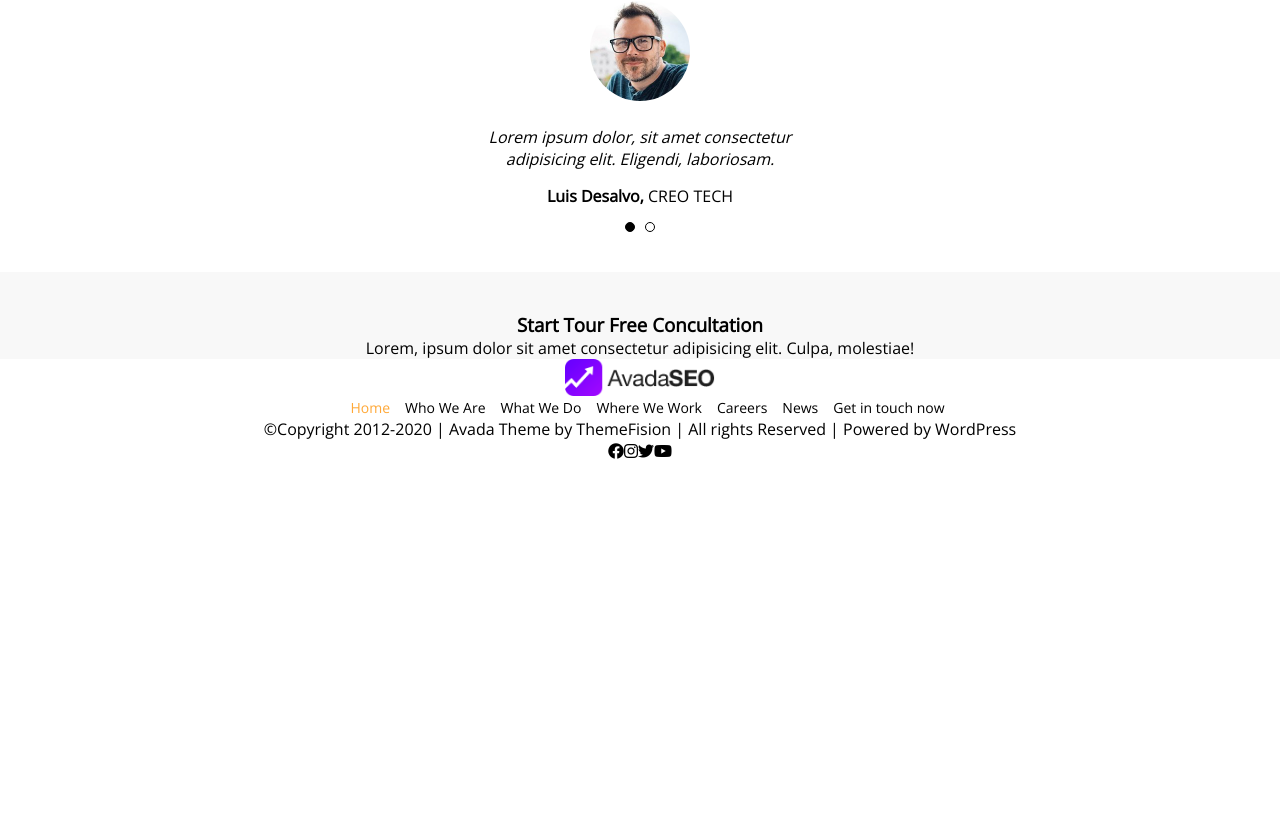
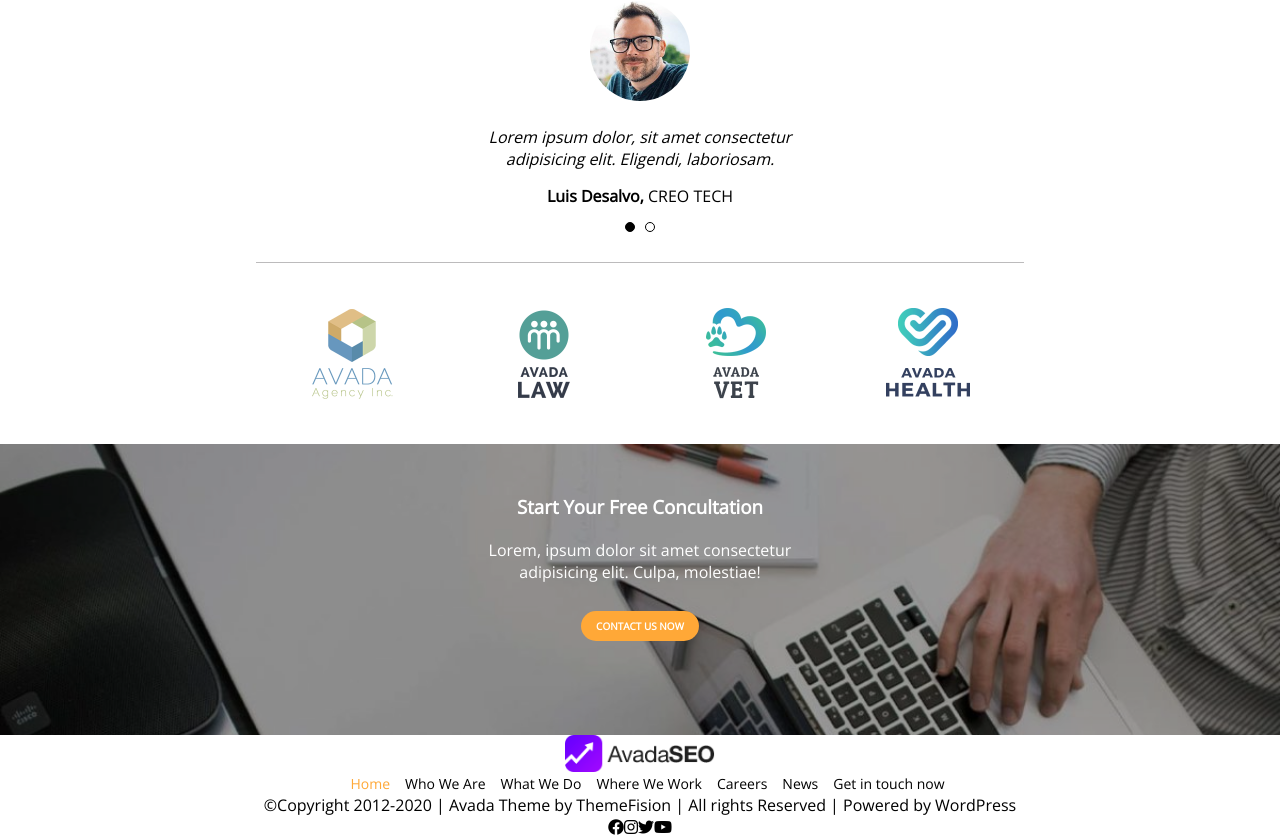
Before and after one commit to nicolofossati/proj-html-vuejs, a Vue app: page / in a window 1280 px wide. Shown: the part 3981-4819 px from the top of the page. Before the commit the page ends 4443 px from the top, so only its background shows below. Built offline with nearby package versions, Linux system fonts and the light colour scheme.

Commit message:
tutto il main completo

```diff
--- a/src/components/PageMain.vue
+++ b/src/components/PageMain.vue
@@ -123,18 +123,26 @@
                         <span class="dot"></span>
                     </div>
                 </div>
-                <div class="card-container">
-                    <div class="card"></div>
-                    <div class="card"></div>
-                    <div class="card"></div>
-                    <div class="card"></div>
+                <div class="card-container divider">
+                    <img src="../img/clients_partner_1-200x202.png" alt="">
+                    <img src="../img/clients_partner_2-200x202.png" alt="">
+                    <img src="../img/clients_partner_3-200x202.png" alt="">
+                    <img src="../img/clients_partner_4-200x202.png" alt=""><!--
+                    <img src="../img/clients_partner_5-200x202.png" alt="">
+                    <img src="../img/clients_partner_6-200x202.png" alt="">-->
                 </div>
             </div>
         </section>
         <section class="contact-us">
-            <div>
-                <h3>Start Tour Free Concultation</h3>
-                <span>Lorem, ipsum dolor sit amet consectetur adipisicing elit. Culpa, molestiae!</span>
+            <div class="img-backround"></div>
+            <div class="contact-us-content">
+                <div class="section-info">
+                    <h3>Start Your Free Concultation</h3>
+                    <span>Lorem, ipsum dolor sit amet consectetur adipisicing elit. Culpa, molestiae!</span>
+                    <div class="button-container">
+                        <PrimaryButton :content="'contact us now'" />
+                    </div>
+                </div>
             </div>
         </section>
     </div>
@@ -245,6 +253,8 @@ import Card from './Card.vue';
     .reviews {
 
         .section-info {
+            padding-bottom: 30px;
+
             img {
                 width: 100px;
                 border-radius: 50%;
@@ -288,7 +298,46 @@ import Card from './Card.vue';
             }
         }
 
+        .divider {
+            border-top: 1px solid $light-grey-text;
+            justify-content: space-around;
+            padding-bottom: 40px;
 
+            img {
+                width: 100px;
+            }
+        }
+
+    }
+
+    .contact-us {
+        position: relative;
+
+        .img-backround {
+            background-image: url('../img/case-study-gallery-3-1-1200x900.jpg');
+            background-size: cover;
+            width: 100%;
+            height: 100%;
+            position: absolute;
+
+            &::before {
+                content: '';
+                top: 0;
+                left: 0;
+                width: 100%;
+                height: 100%;
+                background-color: rgb(0, 0, 0, 0.4);
+                position: absolute;
+            }
+        }
+
+        padding-top: 0;
+        color: white;
+
+        .contact-us-content {
+            padding: 50px 0;
+            position: relative;
+        }
     }
 
     .button-container {
```
